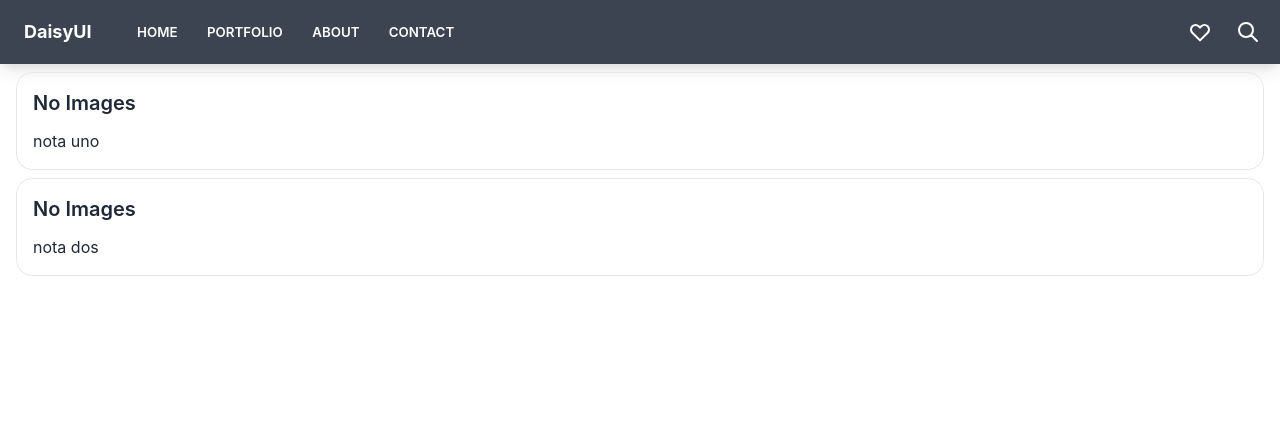
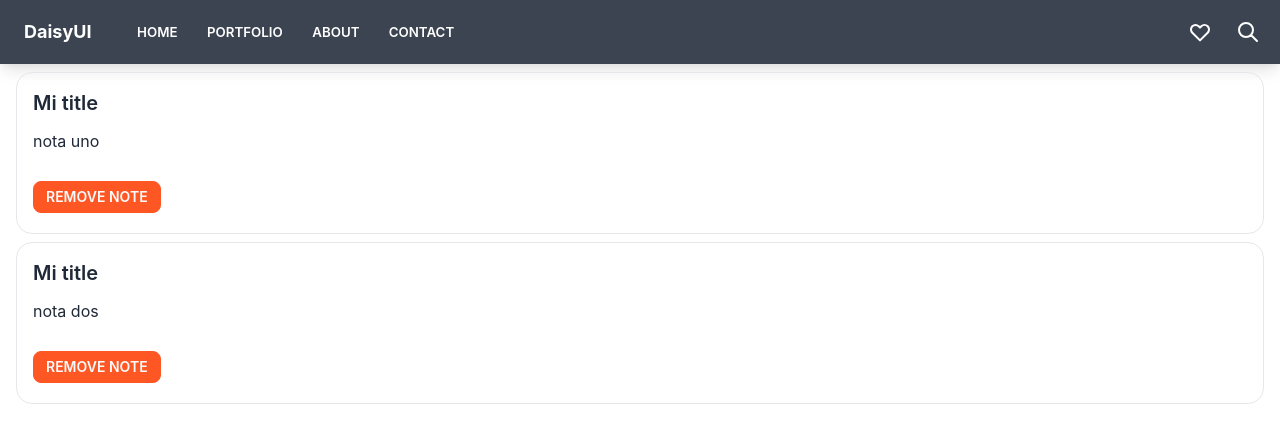
Before and after one commit to angelozdev/notes-with-firebase, a React (Create React App) app: page / in a window 1280 px wide. Shown: the top 442 px of the page. Built offline with nearby package versions, Linux system fonts and the light colour scheme.

Commit message:
feat: remove a note by id

```diff
--- a/src/components/Note.tsx
+++ b/src/components/Note.tsx
@@ -1,13 +1,25 @@
 interface Props {
   description: string;
+  title: string;
+  removeNote: (id: number) => void;
+  id: number;
 }
 
-function Note({ description }: Props) {
+function Note({ description, title, removeNote, id }: Props) {
   return (
-    <li className="card lg:card-side border mb-2">
+    <li className="card lg:card-side border mb-2 hover:shadow">
       <div className="card-body p-4">
-        <h2 className="card-title">No Images</h2>
+        <h2 className="card-title">{title}</h2>
         <p>{description}</p>
+        <div className="card-actions">
+          <button
+            onClick={() => removeNote(id)}
+            className="btn btn-error btn-sm"
+          >
+            Remove note
+          </button>
+          {/* <button className="btn btn-ghost">More info</button> */}
+        </div>
       </div>
     </li>
   );
--- a/src/components/NoteList.tsx
+++ b/src/components/NoteList.tsx
@@ -1,5 +1,6 @@
+import React from "react";
 import { Note } from "./";
-const notes = [
+const initialNotes = [
   {
     id: 1,
     description: "nota uno",
@@ -11,10 +12,26 @@ const notes = [
 ];
 
 function NoteList() {
+  const [notes, setNotes] = React.useState(initialNotes);
+
+  const removeNote = React.useCallback(
+    (id: number) => {
+      const newNotes = notes.filter((n) => n.id !== id);
+      setNotes(newNotes);
+    },
+    [notes]
+  );
+
   return (
     <ul>
       {notes.map(({ id, description }) => (
-        <Note key={id} description={description} />
+        <Note
+          key={id}
+          id={id}
+          description={description}
+          title="Mi title"
+          removeNote={removeNote}
+        />
       ))}
     </ul>
   );
```
